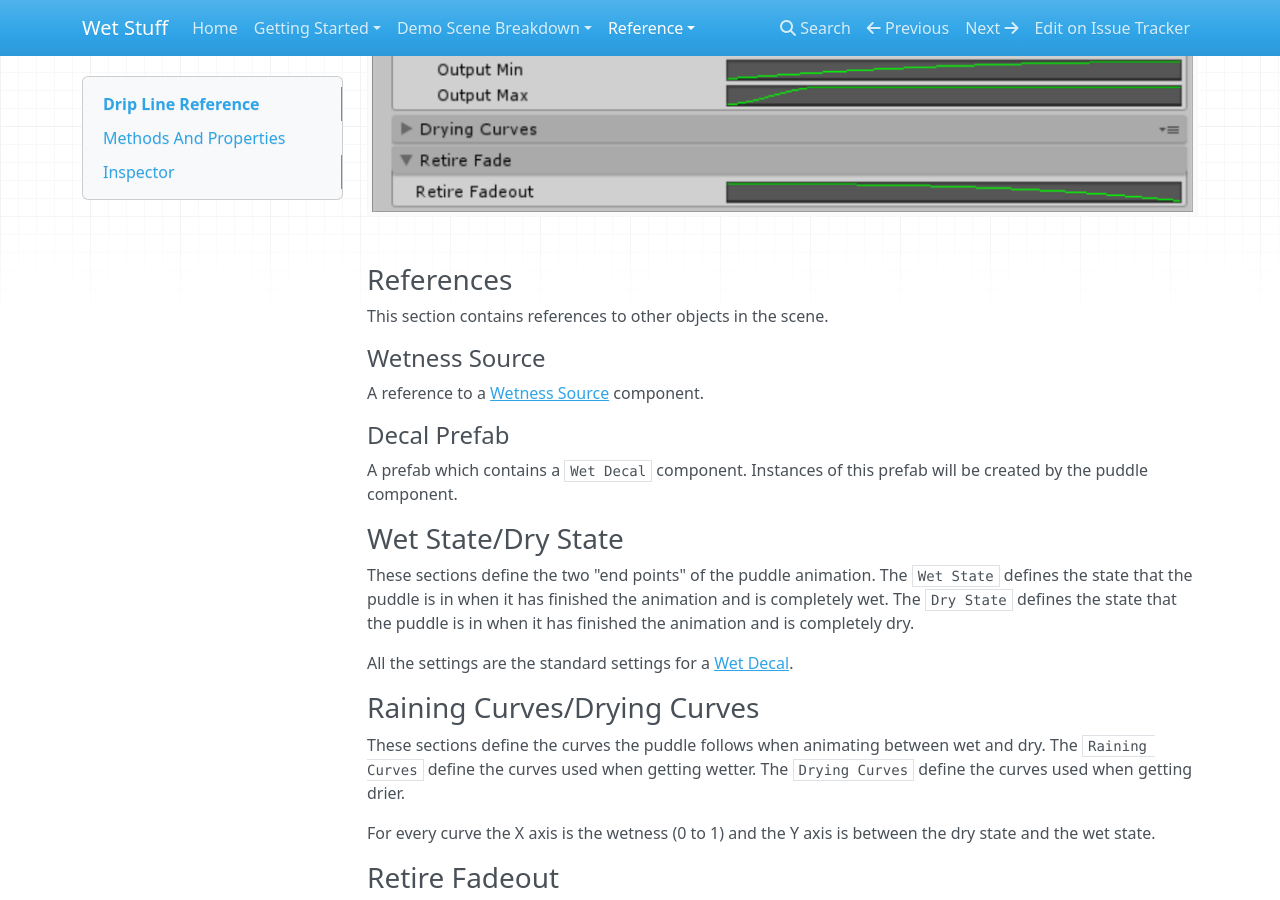
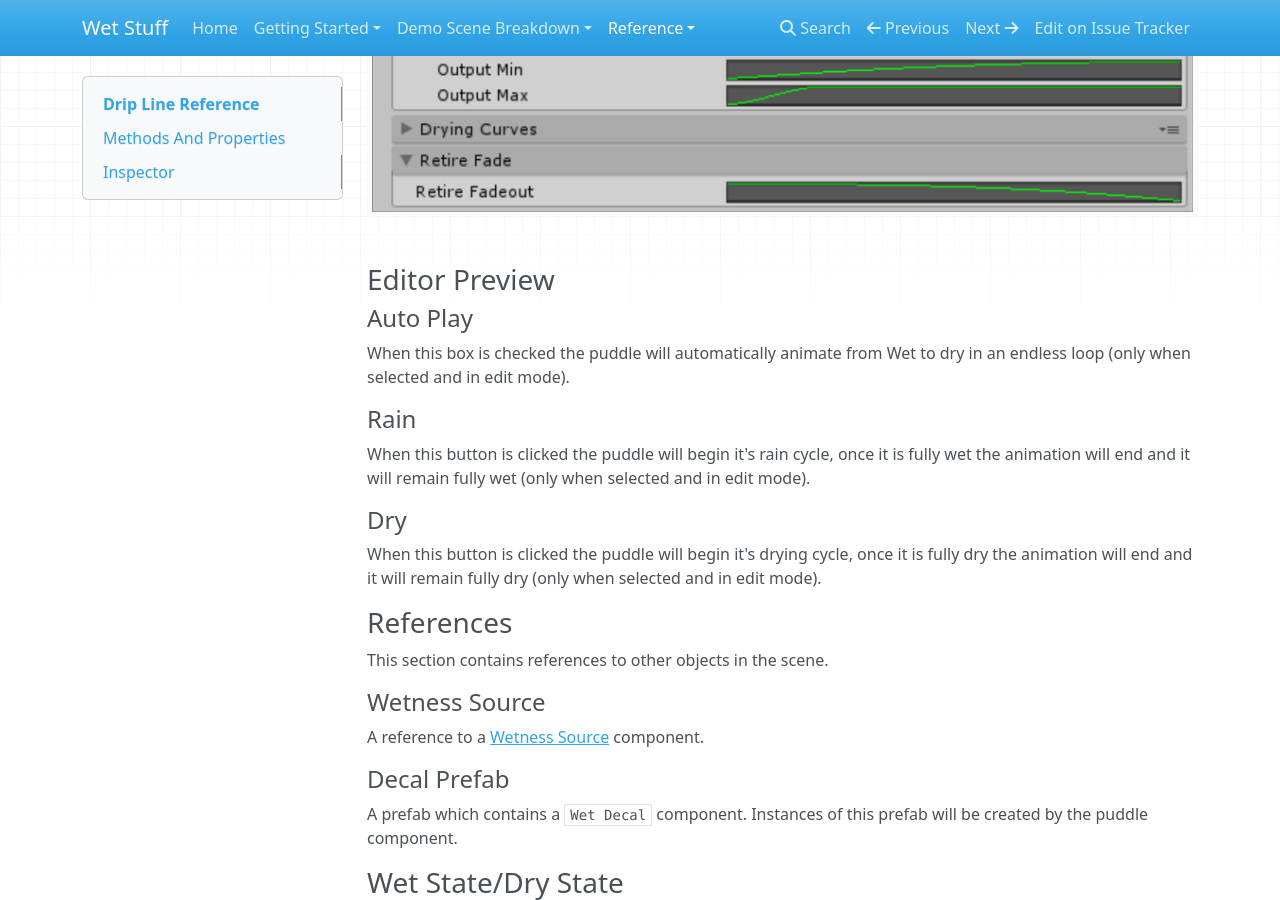
Before and after one commit to Placeholder-Software/WetSurfaceDecals, an MkDocs documentation site: the page built from docs/Reference/RainPuddle.md, in a window 1280 px wide and 900 px high, scrolled down 1949 px. Built offline with MkDocs 1.6.1, drawn with Linux system fonts in a browser that asks for light colours; nearby versions of some CDN libraries; old or Windows-style settings are respelled for this version of MkDocs.

```diff
--- a/docs/Reference/RainPuddle.md
+++ b/docs/Reference/RainPuddle.md
@@ -19,6 +19,20 @@ Call this to begin the drying phase of the puddle. The puddle will shrink at the
 ## Inspector
 
 ![Wet Decal Inspector](../images/RainPuddleInspector.png)
+
+### Editor Preview
+
+#### Auto Play
+
+When this box is checked the puddle will automatically animate from Wet to dry in an endless loop (only when selected and in edit mode).
+
+#### Rain
+
+When this button is clicked the puddle will begin it's rain cycle, once it is fully wet the animation will end and it will remain fully wet (only when selected and in edit mode).
+
+#### Dry
+
+When this button is clicked the puddle will begin it's drying cycle, once it is fully dry the animation will end and it will remain fully dry (only when selected and in edit mode).
 
 ### References
 
--- a/mkdocs.yml
+++ b/mkdocs.yml
@@ -10,6 +10,7 @@ pages:
     - "Quick Start": "GettingStarted/QuickStart.md"
     - "Basic Wet Decal": "GettingStarted/WetDecal.md"
     - "Particle Splatter Wet Decals": "GettingStarted/WetParticleSplatter.md"
+    - "Weather Integration": "GettingStarted/WeatherIntegration.md"
 - "Demo Scene Breakdown":
     - "1. Basic Puddle": "Demo Scenes/Puddle.md"
     - "2. Drying With Timeline": "Demo Scenes/Drying.md"
```
Also changed, not shown: docs/GettingStarted/WeatherIntegration.md (added, +23 -0 lines), docs/images/WetToDry.jpeg (added), 1 other file.
